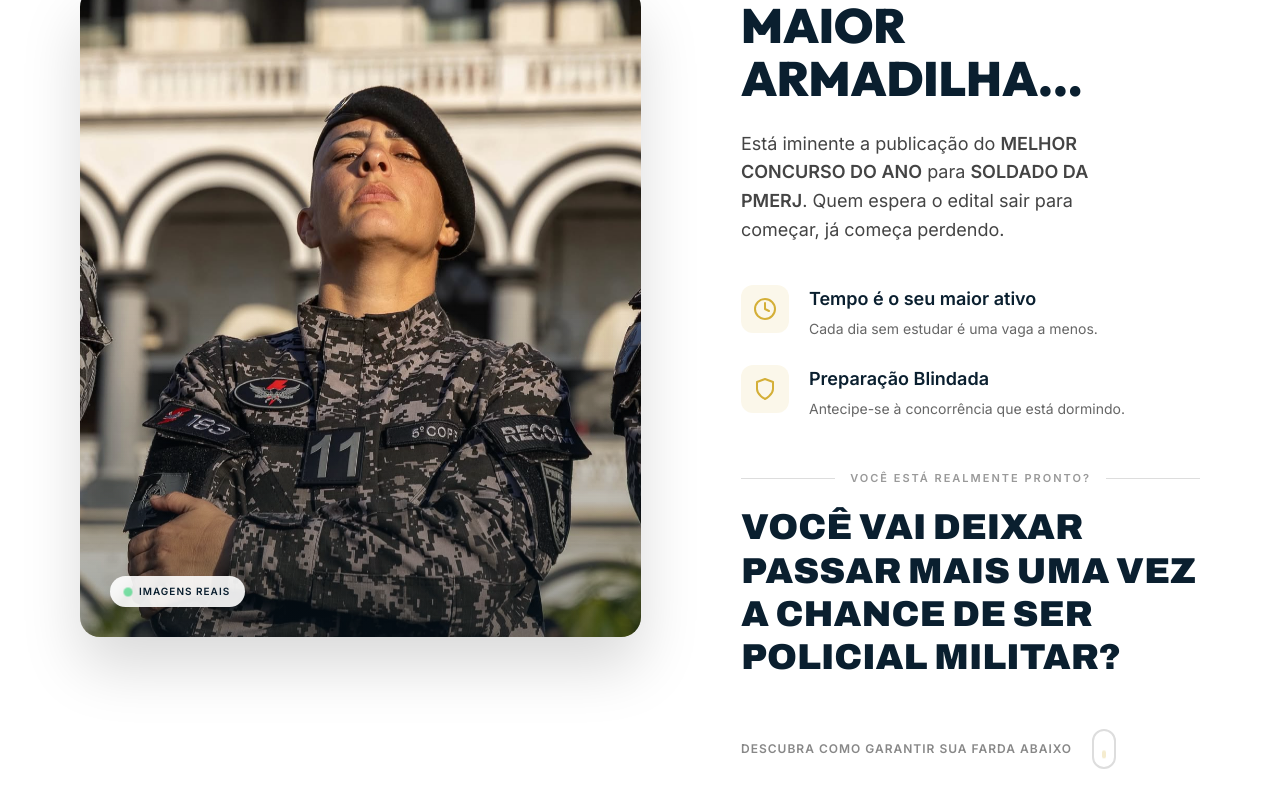
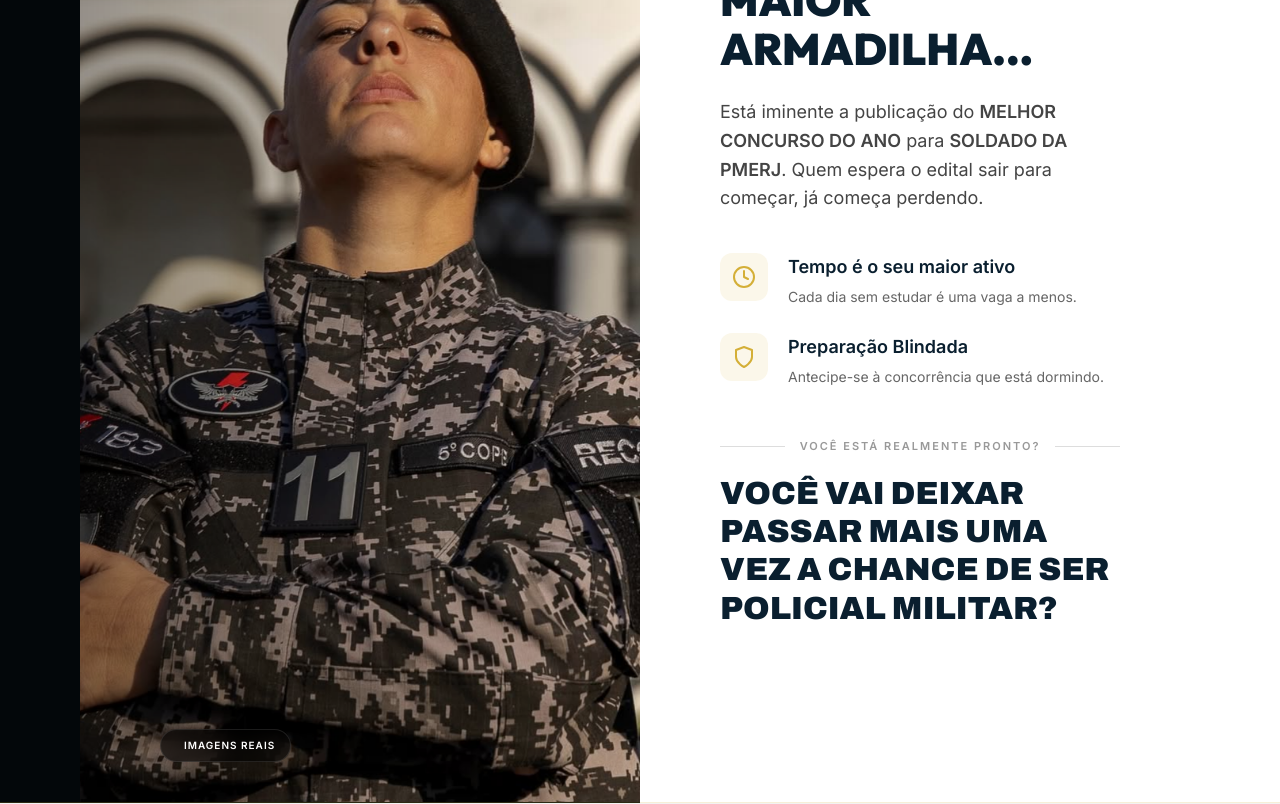
Before and after one commit to TCAdigital/lp-concurso-pmrj, a Next.js app: page / in a window 1280 px wide. Shown: the part 1320-2124 px from the top of the page. Built offline with nearby package versions, Linux system fonts and the light colour scheme.

Commit message:
style: transform urgency section into split screen layout

```diff
--- a/src/app/globals.css
+++ b/src/app/globals.css
@@ -556,29 +556,31 @@ body {
     .btn-t strong { font-size: 16px; }
 }
 
-/* SEÇÃO 2: URGÊNCIA (ESTILO EDITORIAL PREMIUM) */
+/* SEÇÃO 2: URGÊNCIA (SPLIT SCREEN PREMIUM) */
 .urgency-section {
-    padding: 120px 0;
-    background: #ffffff;
-    color: #0A1F2F;
+    padding: 0;
+    background: linear-gradient(to right, #03070a 50%, #ffffff 50%);
     position: relative;
     overflow: hidden;
+    border-top: 1px solid rgba(212, 175, 55, 0.2);
+    border-bottom: 1px solid rgba(212, 175, 55, 0.2);
 }
 
 .urgency-wrapper {
     display: grid;
-    grid-template-columns: 1.1fr 0.9fr;
-    gap: 100px;
-    align-items: center;
-}
-
-/* Slideshow Tático */
+    grid-template-columns: 1fr 1fr;
+    gap: 0;
+    align-items: stretch;
+    min-height: 700px;
+}
+
+/* Lado Esquerdo - Fotos */
 .urgency-image-slider {
     position: relative;
-    height: 650px;
-    border-radius: 20px;
+    height: 100%;
+    min-height: 700px;
+    border-radius: 0;
     overflow: hidden;
-    box-shadow: 0 30px 60px rgba(0,0,0,0.15);
 }
 
 .urgency-slide {
@@ -600,15 +602,17 @@ body {
 .slider-overlay {
     position: absolute;
     inset: 0;
-    background: linear-gradient(0deg, rgba(10,31,47,0.4) 0%, transparent 50%);
+    background: linear-gradient(90deg, rgba(0,0,0,0.4) 0%, transparent 100%);
     z-index: 2;
 }
 
 .slider-badge {
     position: absolute;
-    bottom: 30px;
-    left: 30px;
-    background: rgba(255,255,255,0.9);
+    bottom: 40px;
+    left: 80px; /* Alinhado com o padding padrão */
+    background: rgba(0,0,0,0.6);
+    color: #fff;
+    backdrop-filter: blur(10px);
     padding: 8px 15px;
     border-radius: 50px;
     font-size: 10px;
@@ -618,24 +622,18 @@ body {
     align-items: center;
     gap: 8px;
     z-index: 3;
-    box-shadow: 0 10px 20px rgba(0,0,0,0.1);
-}
-
-.badge-dot {
-    width: 6px;
-    height: 6px;
-    background: var(--accent);
-    border-radius: 50%;
-    animation: pulse-green 2s infinite;
-}
-
-@keyframes pulse-green {
-    0% { transform: scale(1); opacity: 1; }
-    50% { transform: scale(1.5); opacity: 0.5; }
-    100% { transform: scale(1); opacity: 1; }
-}
-
-/* Conteúdo de Urgência */
+    border: 1px solid rgba(255,255,255,0.1);
+}
+
+/* Lado Direito - Conteúdo */
+.urgency-content {
+    padding: 100px 80px;
+    background: #ffffff;
+    display: flex;
+    flex-direction: column;
+    justify-content: center;
+}
+
 .urgency-tag {
     display: flex;
     align-items: center;
@@ -644,12 +642,12 @@ body {
     font-weight: 900;
     font-size: 12px;
     letter-spacing: 2px;
-    margin-bottom: 20px;
+    margin-bottom: 25px;
 }
 
 .urgency-title {
     font-family: var(--font-display);
-    font-size: 48px;
+    font-size: 44px;
     font-weight: 900;
     line-height: 1.1;
     margin-bottom: 25px;
@@ -661,7 +659,7 @@ body {
     line-height: 1.6;
     color: #444;
     margin-bottom: 40px;
-    max-width: 90%;
+    max-width: 500px;
 }
 
 .urgency-features {
@@ -706,6 +704,7 @@ body {
     align-items: center;
     gap: 15px;
     margin-bottom: 20px;
+    max-width: 500px;
 }
 
 .question-highlight-v2 .q-line {
@@ -723,11 +722,12 @@ body {
 
 .urgency-question {
     font-family: var(--font-brutal);
-    font-size: 36px;
+    font-size: 32px;
     font-weight: 900;
     line-height: 1.2;
     margin-bottom: 50px;
     color: var(--blue-dark);
+    max-width: 500px;
 }
 
 .scroll-indicator-v2 {
@@ -736,55 +736,21 @@ body {
     gap: 20px;
 }
 
-.scroll-indicator-v2 p {
-    font-size: 12px;
-    font-weight: 700;
-    color: #888;
-    text-transform: uppercase;
-    letter-spacing: 1px;
-}
-
-.mouse-icon {
-    width: 24px;
-    height: 40px;
-    border: 2px solid #ddd;
-    border-radius: 20px;
-    position: relative;
-}
-
-.mouse-icon .wheel {
-    width: 4px;
-    height: 8px;
-    background: var(--gold);
-    border-radius: 2px;
-    position: absolute;
-    top: 8px;
-    left: 50%;
-    transform: translateX(-50%);
-    animation: mouse-scroll 2s infinite;
-}
-
-@keyframes mouse-scroll {
-    0% { transform: translate(-50%, 0); opacity: 1; }
-    100% { transform: translate(-50%, 15px); opacity: 0; }
-}
-
-@media (max-width: 1024px) {
-    .urgency-wrapper { gap: 50px; }
-    .urgency-title { font-size: 38px; }
+@media (max-width: 1200px) {
+    .urgency-content { padding: 80px 40px; }
+    .slider-badge { left: 40px; }
 }
 
 @media (max-width: 768px) {
-    .urgency-section { padding: 80px 0; }
+    .urgency-section { background: #fff; }
     .urgency-wrapper {
         grid-template-columns: 1fr;
-        gap: 60px;
-    }
-
-    .urgency-image-slider { height: 400px; }
-    .urgency-content { text-align: center; }
+        min-height: auto;
+    }
+    .urgency-image-slider { height: 450px; min-height: 450px; }
+    .urgency-content { padding: 60px 20px; text-align: center; }
     .urgency-tag { justify-content: center; }
-    .urgency-subtitle { max-width: 100%; }
+    .urgency-subtitle, .urgency-question, .question-highlight-v2 { max-width: 100%; margin-inline: auto; }
     .u-feature { text-align: left; }
     .question-highlight-v2 { justify-content: center; }
     .scroll-indicator-v2 { justify-content: center; }
```
